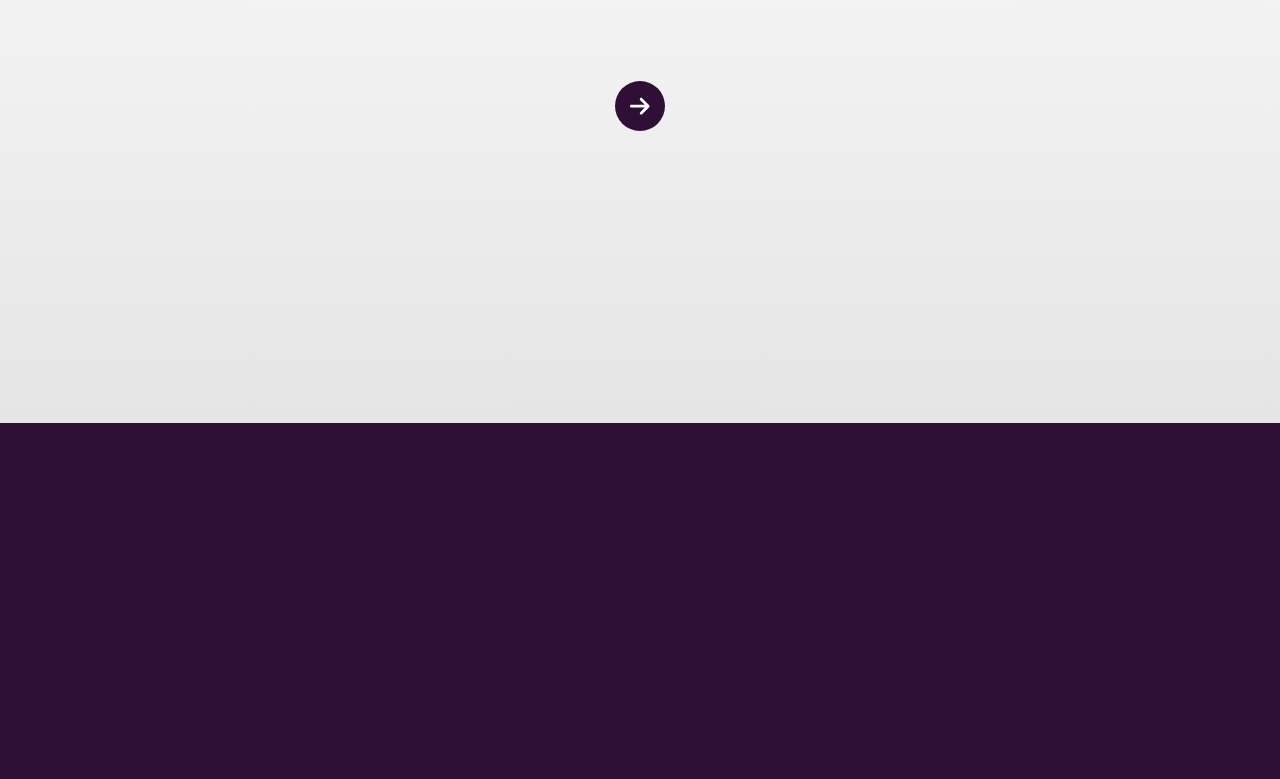
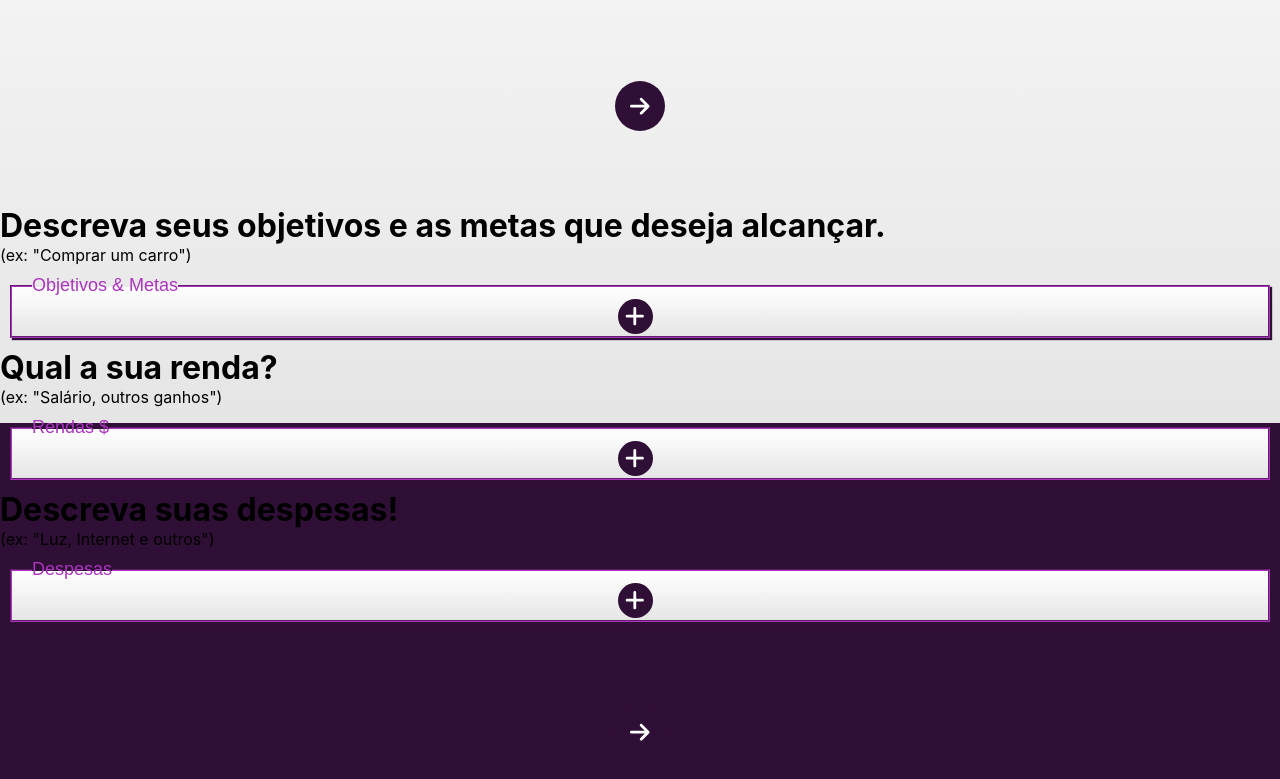
Before and after one commit to brunotxrs/destino-final, a React (Create React App) app: page / in a window 1280 px wide. Shown: the part 377-1156 px from the top of the page. Before the commit the page ends 800 px from the top, so only its background shows below. Built offline with nearby package versions, Linux system fonts and the light colour scheme.

Commit message:
feat: create element for screen desktop

```diff
--- a/src/components/screens/ObjetivoScreen.js
+++ b/src/components/screens/ObjetivoScreen.js
@@ -1,5 +1,7 @@
 import React from "react";
-import ObjetivoInput from "../ui/ObjetivoInput"
+import ObjetivoInput from "../ui/ObjetivoInput";
+import RendaInput from "../ui/RendaInput";
+import DespesaInput from "../ui/DespesaInput";
 import { FontAwesomeIcon } from "@fortawesome/react-fontawesome";
 import { faArrowRight } from "@fortawesome/free-solid-svg-icons";
 import { useNavigate } from "react-router-dom";
@@ -16,8 +18,8 @@ function ObjetivoScreen() {
     }
 
     return (
+        <div>
             <div className="container-screen-mobile">
-
                 <div className="info-mobile">
                     <h1 className="title-mobile">
                         Descreva seus objetivos e as metas que deseja alcançar.
@@ -28,8 +30,43 @@ function ObjetivoScreen() {
                         </span>
                     </p>
                 </div>
+                <ObjetivoInput />
+                <div className="box-icone-mobile">
+                    <span className="ico-mobile"
+                    onClick={handleClick}><FontAwesomeIcon
+                    icon={faArrowRight} />
+                    </span>
+                </div>
+            </div>
 
+            <div className="container-screen-desktop">
+
+                <div className="box-screen-desktop">
+                    <div className="box">
+                        <div className="box-info">
+                            <h1>Descreva seus objetivos e as metas que deseja alcançar.</h1>
+                            <p>(ex: "Comprar um carro")</p>
+                        </div>
                         <ObjetivoInput />
+                    </div>
+                    <div className="box">
+                        <div className="box-info">
+                            <h1>Qual a sua renda?</h1>
+                            <p>
+                                (ex: "Salário, outros ganhos")
+                            </p>
+                        </div>
+                        <RendaInput />
+                    </div>
+                    <div className="box">
+                        <div className="box-info">
+                            <h1>Descreva suas despesas!</h1>
+                            <p>(ex: "Luz, Internet e outros")</p>
+                        </div>
+                        <DespesaInput />
+                    </div>
+                </div>
+
 
                 <div className="box-icone-mobile">
                     <span className="ico-mobile"
@@ -39,6 +76,10 @@ function ObjetivoScreen() {
                 </div>
 
             </div>
+
+
+        </div>
+
     );
 };
 
```
Lines whose indentation alone changed are shown as unchanged.
